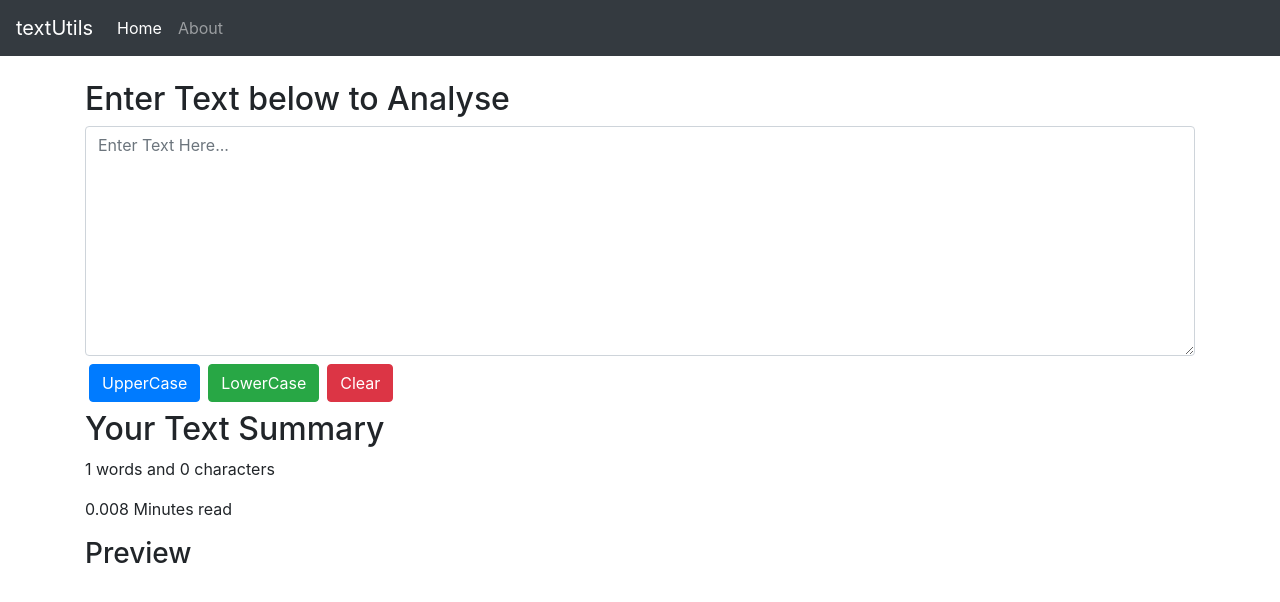
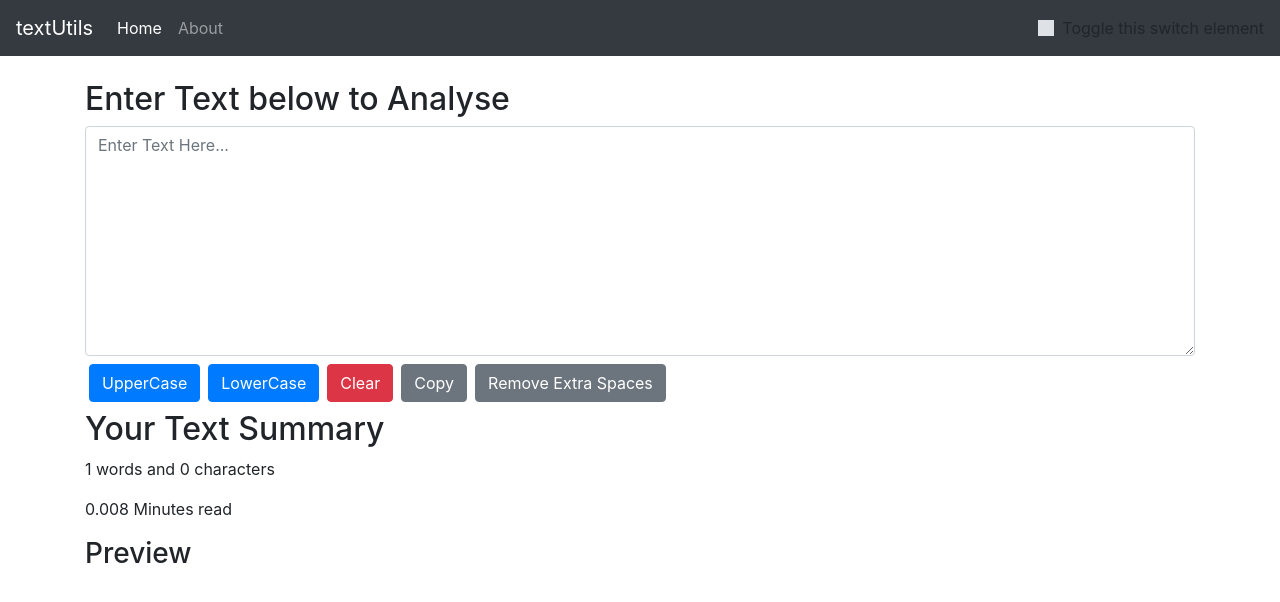
Before and after one commit to khanabdul7/react_textUtilz, a React (Create React App) app: page / in a window 1280 px wide. Shown: the top 602 px of the page. Built offline with nearby package versions, Linux system fonts and the light colour scheme.

Commit message:
wrapping up day1's work

```diff
--- a/src/components/Navbar.js
+++ b/src/components/Navbar.js
@@ -18,6 +18,10 @@ let Navbar = (props) => {
                     </li>
                 </ul>
             </div>
+            <div className="custom-control custom-switch">
+                <input type="checkbox" className="custom-control-input" id="customSwitch1" />
+                <label className="custom-control-label" htmlFor="customSwitch1">Toggle this switch element</label>
+            </div>
         </nav>
     )
 
--- a/src/components/TextForm.js
+++ b/src/components/TextForm.js
@@ -18,6 +18,17 @@ let Form = (props) => {
     setText("");
   }
 
+  const handleCopy = ()=> {
+    let text = document.getElementById("txtArea");
+    text.select();
+    navigator.clipboard.writeText(text.value);
+ }
+
+  const handleExtraSpaces = () => {
+    let newValue = Text.split(/[ ]+/);
+    setText(newValue.join(" "));
+  }
+
   const handleChange = (event) => {
     setText(event.target.value);
   }
@@ -26,10 +37,14 @@ let Form = (props) => {
     <>
       <div className="container">
         <h2>{props.heading}</h2>
-        <textarea className="form-control my-2" placeholder="Enter Text Here..." value={Text} onChange={handleChange} id="exampleFormControlTextarea1" rows="9"></textarea>
+        <textarea className="form-control my-2" placeholder="Enter Text Here..." value={Text} onChange={handleChange} id="txtArea" rows="9"></textarea>
         <button className="btn btn-primary mx-1" onClick={handleUpClick} >UpperCase</button>
-        <button className="btn btn-success mx-1" onClick={handleLoClick} >LowerCase</button>
+        <button className="btn btn-primary mx-1" onClick={handleLoClick} >LowerCase</button>
         <button className="btn btn-danger mx-1" onClick={handleClear} >Clear</button>
+        <button className="btn btn-secondary mx-1" onClick={handleCopy} >Copy</button>
+        <button className="btn btn-secondary mx-1" onClick={handleExtraSpaces} >Remove Extra Spaces</button>
+
+
       </div>
       <div className="container my-2">
         <h2>Your Text Summary</h2>
```
